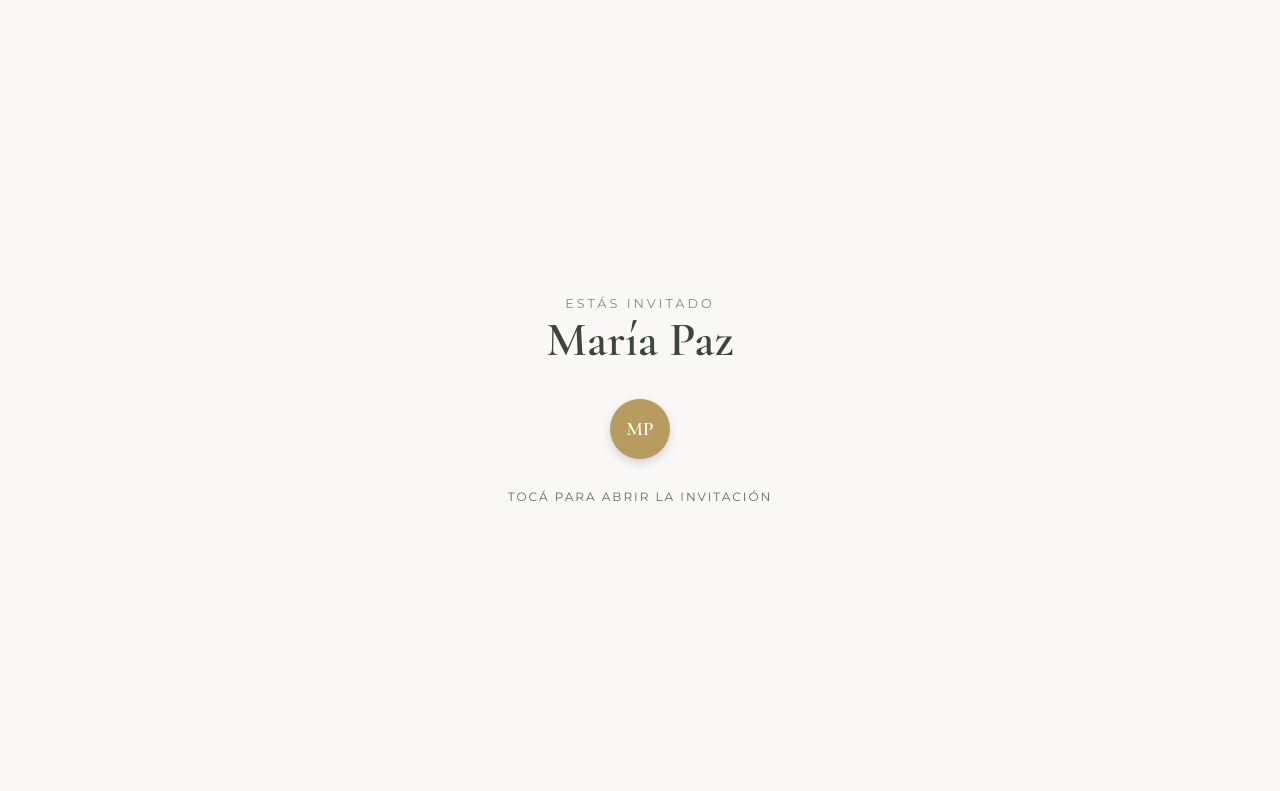
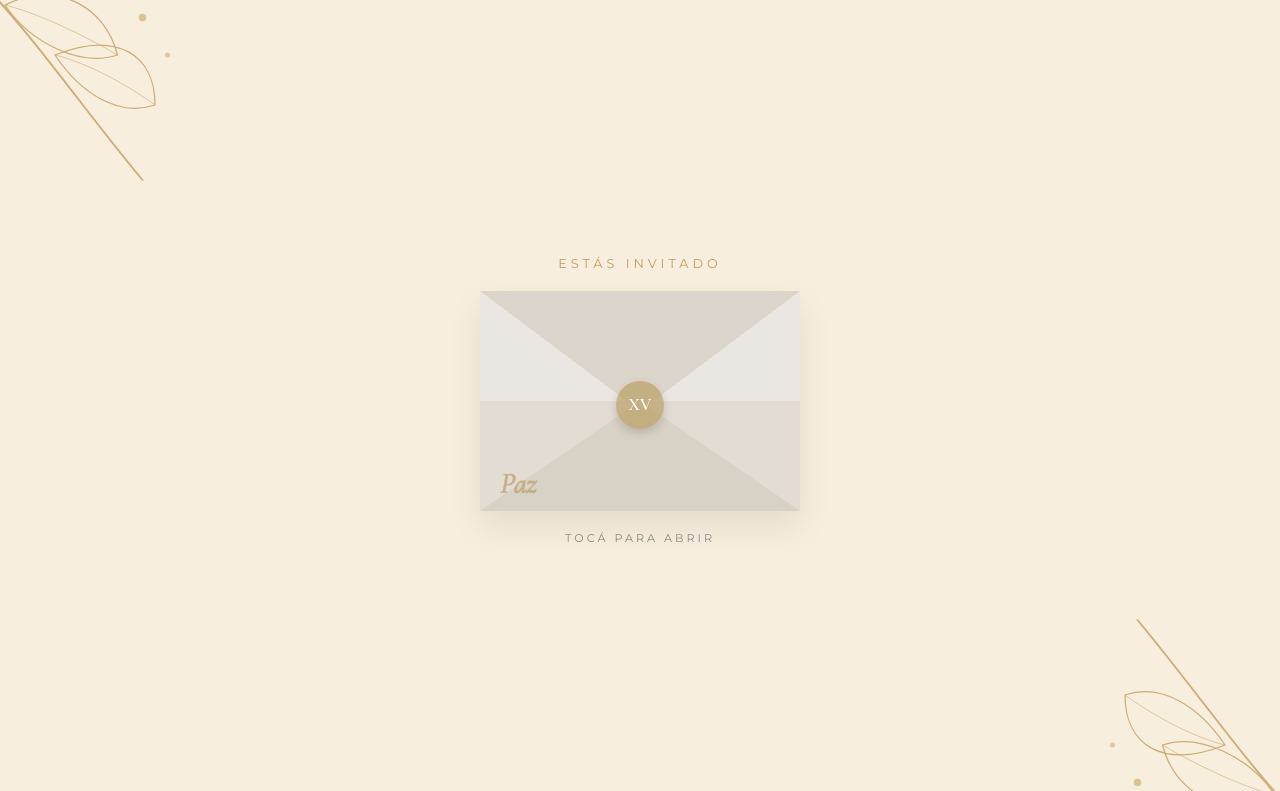
Before and after one commit to aqqAlex/tarjeta-xv, a plain HTML site: page index.html in a window 1280 px wide. Shown: the top 791 px of the page. Drawn offline with nearby package versions, Linux system fonts and the light colour scheme.

Commit message:
mejora sobre de bienvenida

```diff
--- a/index.html
+++ b/index.html
@@ -17,18 +17,55 @@
 </head>
 <body>
 
-  <!-- PANTALLA SOBRE (COVER) -->
+<<!-- PANTALLA SOBRE INTERACTIVO (COVER) -->
 <div id="sobre-overlay" class="sobre-overlay">
-  <div class="sobre-contenido">
-    <p class="sobre-sub">Estás invitado</p>
-    <h1 class="sobre-titulo">María Paz</h1>
 
-    <!-- Imagen o representación del sobre con el sello -->
-    <div class="sobre-icono">
-      <div class="sello">MP</div>
+  <!-- Ramita Botánica - Arriba Izquierda -->
+  <svg class="decoracion-svg top-left" viewBox="0 0 200 200" xmlns="http://www.w3.org/2000/svg">
+    <g stroke="#c49c5e" fill="none" stroke-linecap="round" stroke-linejoin="round">
+      <path d="M-10,-10 C 40,40 80,100 130,160" stroke-width="1.5"/>
+      <path d="M 20,20 C 60,0 100,20 110,60 C 80,70 40,50 20,20" stroke-width="1"/>
+      <path d="M 60,60 C 110,40 140,60 140,100 C 110,110 80,90 60,60" stroke-width="1"/>
+      <path d="M 20,20 C 60,30 110,60 110,60" stroke-width="0.5"/>
+      <path d="M 60,60 C 100,70 140,100 140,100" stroke-width="0.5"/>
+    </g>
+    <circle cx="130" cy="30" r="3" fill="#c49c5e" opacity="0.7"/>
+    <circle cx="150" cy="60" r="2" fill="#c49c5e" opacity="0.6"/>
+    <circle cx="100" cy="10" r="1.5" fill="#c49c5e" opacity="0.8"/>
+  </svg>
+
+  <!-- Ramita Botánica - Abajo Derecha -->
+  <svg class="decoracion-svg bottom-right" viewBox="0 0 200 200" xmlns="http://www.w3.org/2000/svg">
+    <g stroke="#c49c5e" fill="none" stroke-linecap="round" stroke-linejoin="round">
+      <path d="M210,210 C 160,160 120,100 70,40" stroke-width="1.5"/>
+      <path d="M 180,180 C 140,200 100,180 90,140 C 120,130 160,150 180,180" stroke-width="1"/>
+      <path d="M 140,140 C 90,160 60,140 60,100 C 90,90 120,110 140,140" stroke-width="1"/>
+      <path d="M 180,180 C 140,170 90,140 90,140" stroke-width="0.5"/>
+      <path d="M 140,140 C 100,130 60,100 60,100" stroke-width="0.5"/>
+    </g>
+    <circle cx="70" cy="170" r="3" fill="#c49c5e" opacity="0.7"/>
+    <circle cx="50" cy="140" r="2" fill="#c49c5e" opacity="0.6"/>
+    <circle cx="100" cy="190" r="1.5" fill="#c49c5e" opacity="0.8"/>
+  </svg>
+
+  <div class="sobre-layout">
+    <!-- Texto superior -->
+    <p class="sobre-sub">ESTÁS INVITADO</p>
+
+    <!-- Sobre con sello y nombre -->
+    <div class="envelope-wrapper">
+      <div class="envelope">
+        <div class="flap"></div>
+        <div class="pocket"></div>
+        <div class="sello">XV</div>
+
+        <!-- Nombre "María Paz" en la esquina del sobre -->
+        <h1 class="sobre-nombre-sobre">Paz</h1>
+      </div>
     </div>
 
-    <p class="sobre-tap">TOCÁ PARA ABRIR LA INVITACIÓN</p>
+    <!-- Indicación inferior -->
+    <p class="sobre-tap">TOCÁ PARA ABRIR</p>
   </div>
 </div>
 
--- a/script.js
+++ b/script.js
@@ -6,11 +6,11 @@ const SUPABASE_KEY = 'sb_publishable_91CQ7N9k-O-IA5MpRHbmpA_vIp674x_';
 const supabaseClient = supabase.createClient(SUPABASE_URL, SUPABASE_KEY);
 
 document.addEventListener('DOMContentLoaded', () => {
-  // 1. Interacción para ocultar el sobre de bienvenida
+  // 1. Interacción para abrir el sobre
   const sobre = document.getElementById('sobre-overlay');
   if (sobre) {
     sobre.addEventListener('click', () => {
-      sobre.classList.add('oculto');
+      sobre.classList.add('abierto');
     });
   }
 
@@ -26,7 +26,7 @@ document.addEventListener('DOMContentLoaded', () => {
 
       const datos = {
         nombre: document.getElementById('nombre').value.trim(),
-        asiste: document.getElementById('asiste').value === 'true', // Ojo: en el nuevo HTML es un <select>
+        asiste: document.getElementById('asiste').value === 'true',
         menu_especial: menuVal !== '' ? menuVal : null,
         cancion: cancionVal !== '' ? cancionVal : null
       };
--- a/styles.css
+++ b/styles.css
@@ -6,7 +6,7 @@
 }
 
 body {
-  background-color: #f9f8f6; /* Blanco cálido / Hueso editorial */
+  background-color: #f5efe6; /* Blanco cálido / Hueso editorial */
   color: #2b2b2b;            /* Texto grafito elegante */
   font-family: 'Montserrat', sans-serif;
   display: flex;
@@ -180,73 +180,173 @@ input[type="text"]:focus, select:focus {
   color: #3a4739;
 }
 
-/* Pantalla Completa del Sobre */
+/* Container principal del Overlay */
+/* Container principal del Overlay */
 .sobre-overlay {
   position: fixed;
   top: 0;
   left: 0;
   width: 100vw;
   height: 100vh;
-  background-color: #f9f8f6;
-  z-index: 9999; /* Asegura que tape todo lo demás */
+  background-color: #f8eedd; /* <--- Color crema de la foto */
+  z-index: 9999;
   display: flex;
   justify-content: center;
   align-items: center;
   cursor: pointer;
-  transition: opacity 0.8s ease, visibility 0.8s ease;
+  perspective: 1000px;
+  transition: opacity 0.8s ease 0.6s, visibility 0.8s ease 0.6s;
+  overflow: hidden; /* Para que las hojas no rompan la pantalla */
 }
 
-/* Transición suave para ocultarlo */
-.sobre-overlay.oculto {
-  opacity: 0;
-  visibility: hidden;
-  pointer-events: none;
+/* Decoración Botánica SVG */
+.decoracion-svg {
+  position: absolute;
+  width: 250px;
+  height: 250px;
+  z-index: 1; /* Quedan por detrás del sobre */
+  opacity: 0.8;
+  pointer-events: none; /* Para que no molesten al hacer clic */
 }
 
-.sobre-contenido {
-  text-align: center;
-  padding: 20px;
+.decoracion-svg.top-left {
+  top: -20px;
+  left: -20px;
 }
 
+.decoracion-svg.bottom-right {
+  bottom: -20px;
+  right: -20px;
+}
+
+/* El contenido del sobre pasa al frente */
+.sobre-layout {
+  display: flex;
+  flex-direction: column;
+  align-items: center;
+  gap: 20px;
+  z-index: 10; /* Se asegura de pisar a las hojas */
+}
+/* Texto Encima del Sobre */
 .sobre-sub {
   font-size: 0.8rem;
-  letter-spacing: 3px;
-  color: #8c857b;
+  letter-spacing: 4px;
+  color: #c49c5e; /* <--- Tono dorado */
   text-transform: uppercase;
 }
 
-.sobre-titulo {
-  font-family: 'Cormorant Garamond', serif;
-  font-size: 3rem;
-  color: #3a4739;
-  margin-bottom: 30px;
+/* Texto de acción */
+.sobre-tap {
+  font-size: 0.7rem;
+  letter-spacing: 3px;
+  color: #c49c5e; /* <--- Tono dorado */
+  animation: titilar 2s infinite;
 }
 
-/* Sello / Sobre */
+/* El Sobre */
+.envelope-wrapper {
+  position: relative;
+  width: 320px;
+  height: 220px;
+  background-color: #eae6e1;
+  border-radius: 4px;
+  box-shadow: 0 15px 35px rgba(0, 0, 0, 0.08);
+}
+
+.envelope {
+  position: relative;
+  width: 100%;
+  height: 100%;
+}
+
+/* Solapa superior */
+.flap {
+  position: absolute;
+  top: 0;
+  left: 0;
+  width: 0;
+  height: 0;
+  border-left: 160px solid transparent;
+  border-right: 160px solid transparent;
+  border-top: 120px solid #dcd5cb;
+  transform-origin: top;
+  transition: transform 0.6s ease-in-out;
+  z-index: 3;
+}
+
+/* Cuerpo/Fondo del sobre */
+.pocket {
+  position: absolute;
+  bottom: 0;
+  left: 0;
+  width: 0;
+  height: 0;
+  border-left: 160px solid #e2dcd3;
+  border-right: 160px solid #e2dcd3;
+  border-bottom: 110px solid #d8d1c6;
+  z-index: 2;
+}
+
+/* Sello de cera XV */
 .sello {
-  width: 60px;
-  height: 60px;
-  background-color: #b89b5e; /* Color dorado/cera */
+  position: absolute;
+  top: 90px;
+  left: 50%;
+  transform: translateX(-50%);
+  width: 48px;
+  height: 48px;
+  background-color: #b89c5ea7;
   color: #fff;
   border-radius: 50%;
   display: flex;
   align-items: center;
   justify-content: center;
-  margin: 0 auto 30px auto;
   font-family: 'Cormorant Garamond', serif;
-  font-size: 1.2rem;
+  font-size: 1.1rem;
   font-weight: bold;
+  z-index: 4;
   box-shadow: 0 4px 10px rgba(0,0,0,0.15);
+  transition: opacity 0.3s ease;
 }
 
+/* Nombre "María Paz" en la parte inferior del sobre */
+.sobre-nombre-sobre {
+  position: absolute;
+  bottom: 12px;
+  left: 20px; /* Ubicación exacta en la esquina inferior izquierda */
+  font-family: 'Cormorant Garamond', serif;
+  font-size: 1.8rem;
+  font-style: italic;
+  color: #b89c5ea7;
+  z-index: 5;
+  line-height: 1;
+}
+
+/* Texto de acción */
 .sobre-tap {
-  font-size: 0.75rem;
-  letter-spacing: 2px;
-  color: #666;
+  font-size: 0.7rem;
+  letter-spacing: 3px;
+  color: #888;
   animation: titilar 2s infinite;
 }
 
 @keyframes titilar {
-  0%, 100% { opacity: 0.5; }
+  0%, 100% { opacity: 0.4; }
   50% { opacity: 1; }
 }
+
+/* ANIMACIÓN DE APERTURA */
+.sobre-overlay.abierto .flap {
+  transform: rotateX(180deg);
+  z-index: 1;
+}
+
+.sobre-overlay.abierto .sello {
+  opacity: 0;
+}
+
+.sobre-overlay.abierto {
+  opacity: 0;
+  visibility: hidden;
+  pointer-events: none;
+}
```
